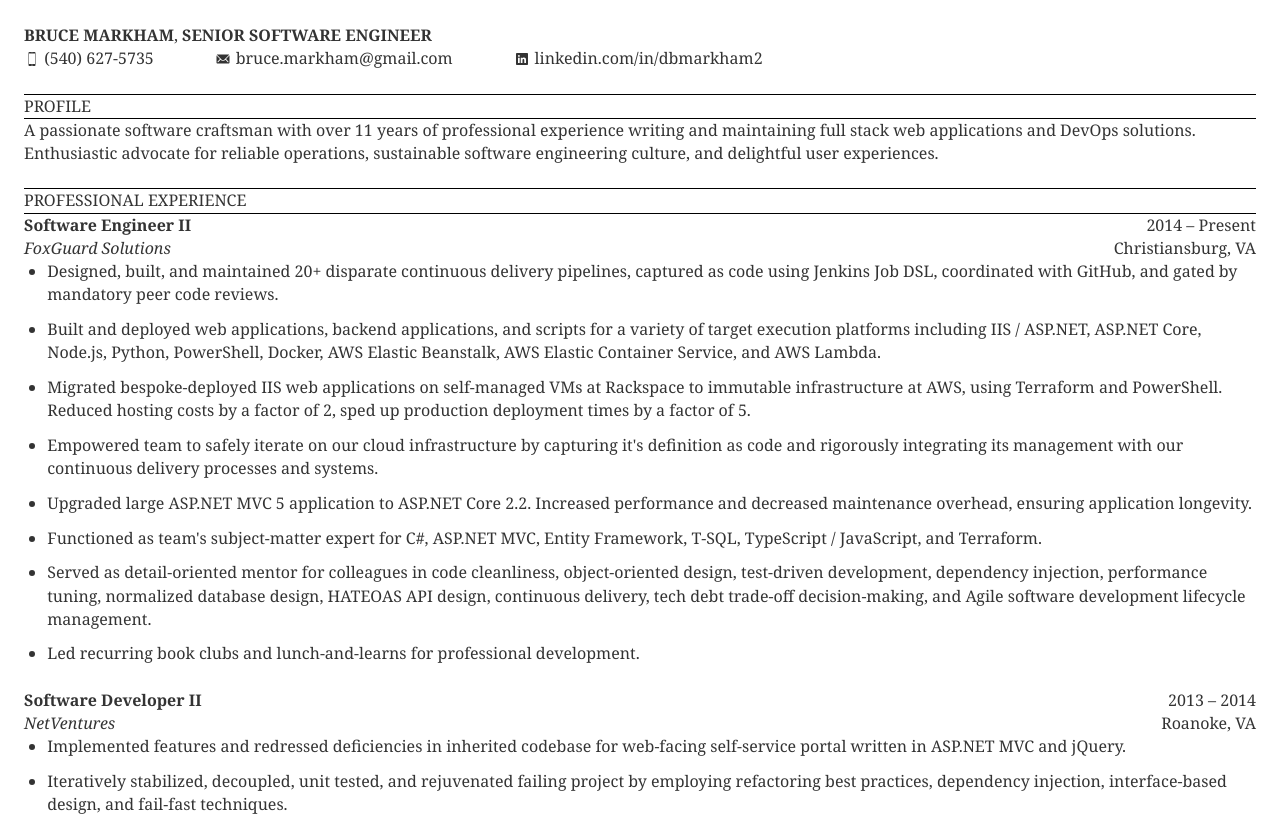
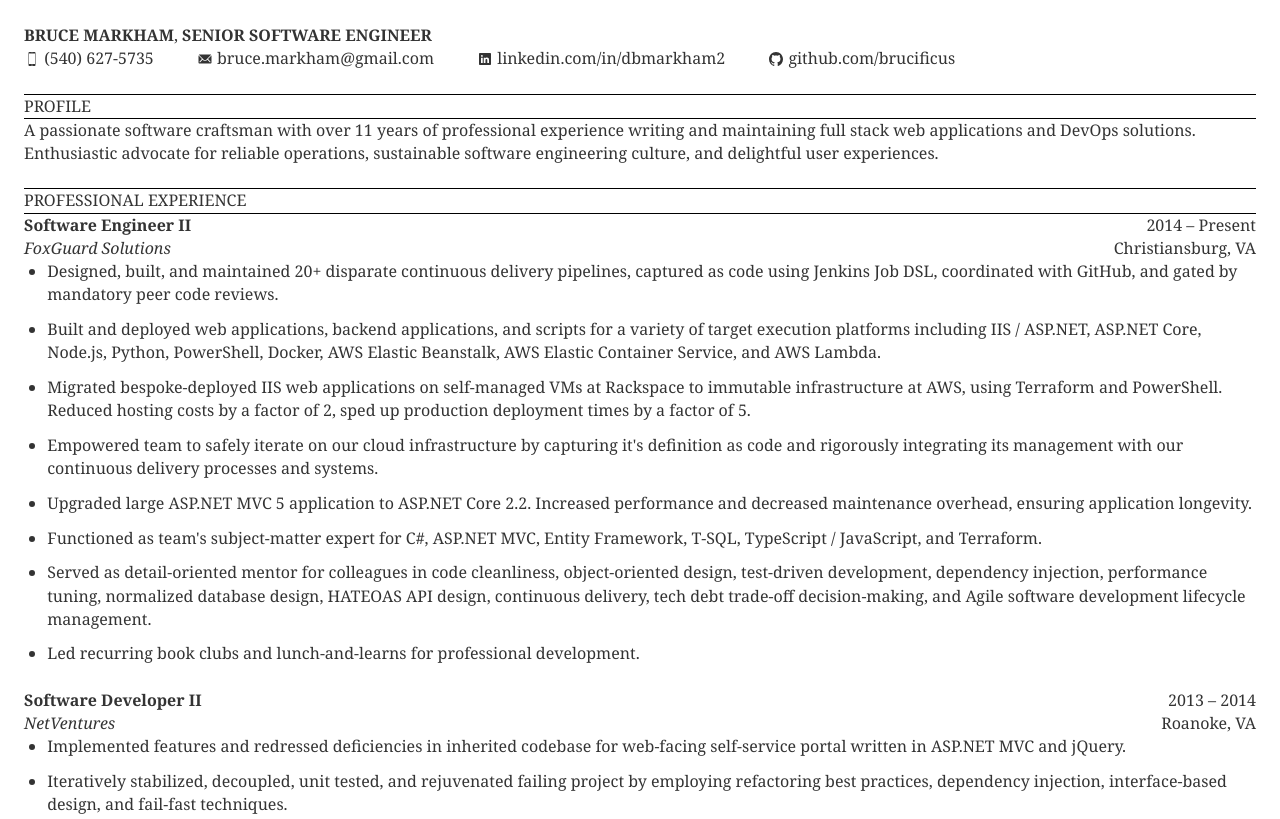
Before and after one commit to brucificus/curriculum-vitae, a Gatsby site: page / in a window 1280 px wide. Shown: the top 819 px of the page. Built offline with nearby package versions, Linux system fonts and the light colour scheme; Gatsby itself is replaced by a stand-in of ours; some packages are replaced by stand-ins of ours.

Commit message:
💬✨ Adds GitHub Profile to Header
An easy way to help people find some of my "published work".

```diff
--- /dev/null
+++ b/src/components/contact/github.module.scss
@@ -0,0 +1,16 @@
+.container {
+    display: flex;
+    flex-direction: row;
+    justify-content: flex-start;
+    align-items: center;
+}
+
+.container > a {
+    display: flex;
+    flex-direction: row;
+    justify-content: flex-start;
+    align-items: center;
+
+    color: inherit;
+    text-decoration: inherit;
+}
--- /dev/null
+++ b/src/components/contact/github.tsx
@@ -0,0 +1,17 @@
+import React from "react";
+import PropTypes from "prop-types";
+import { IoLogoGithub } from "react-icons/io";
+
+import linkedinStyles from "./github.module.scss";
+
+const LinkedIn = (props) => {
+    const href = "https://github.com/" + props.repoOwner;
+    const text = "github.com/" + props.repoOwner;
+    return <span className={linkedinStyles.container} ><a href={href}><IoLogoGithub /></a>&nbsp;<span>{text}</span></span>;
+};
+
+export default LinkedIn;
+
+LinkedIn.propTypes = {
+    repoOwner: PropTypes.string.isRequired,
+};
--- a/src/components/header.tsx
+++ b/src/components/header.tsx
@@ -4,6 +4,7 @@ import headerStyles from "./header.module.scss";
 import PhoneNumber from "./contact/phone-number";
 import EmailAddress from "./contact/email-address";
 import LinkedIn from "./contact/linkedin";
+import GitHub from "./contact/github";
 
 const Header = () => (
   <header className={headerStyles.container}>
@@ -13,6 +14,7 @@ const Header = () => (
         <PhoneNumber value="(540) 627-5735" />
         <EmailAddress value="bruce.markham@gmail.com"/>
         <LinkedIn shortUrlLeaf="dbmarkham2" />
+        <GitHub repoOwner="brucificus" />
       </div>
     </p>
   </header>
```
